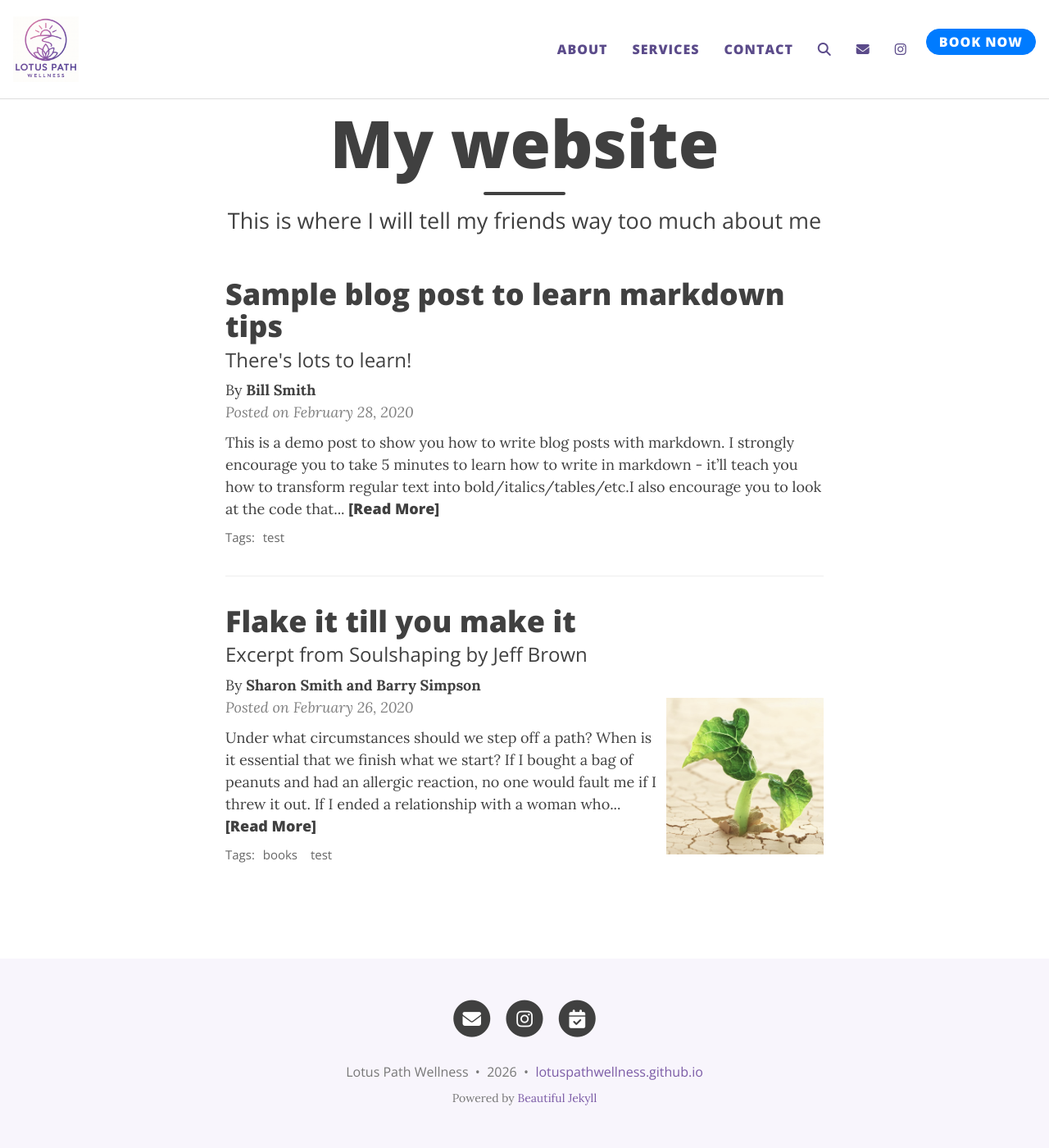
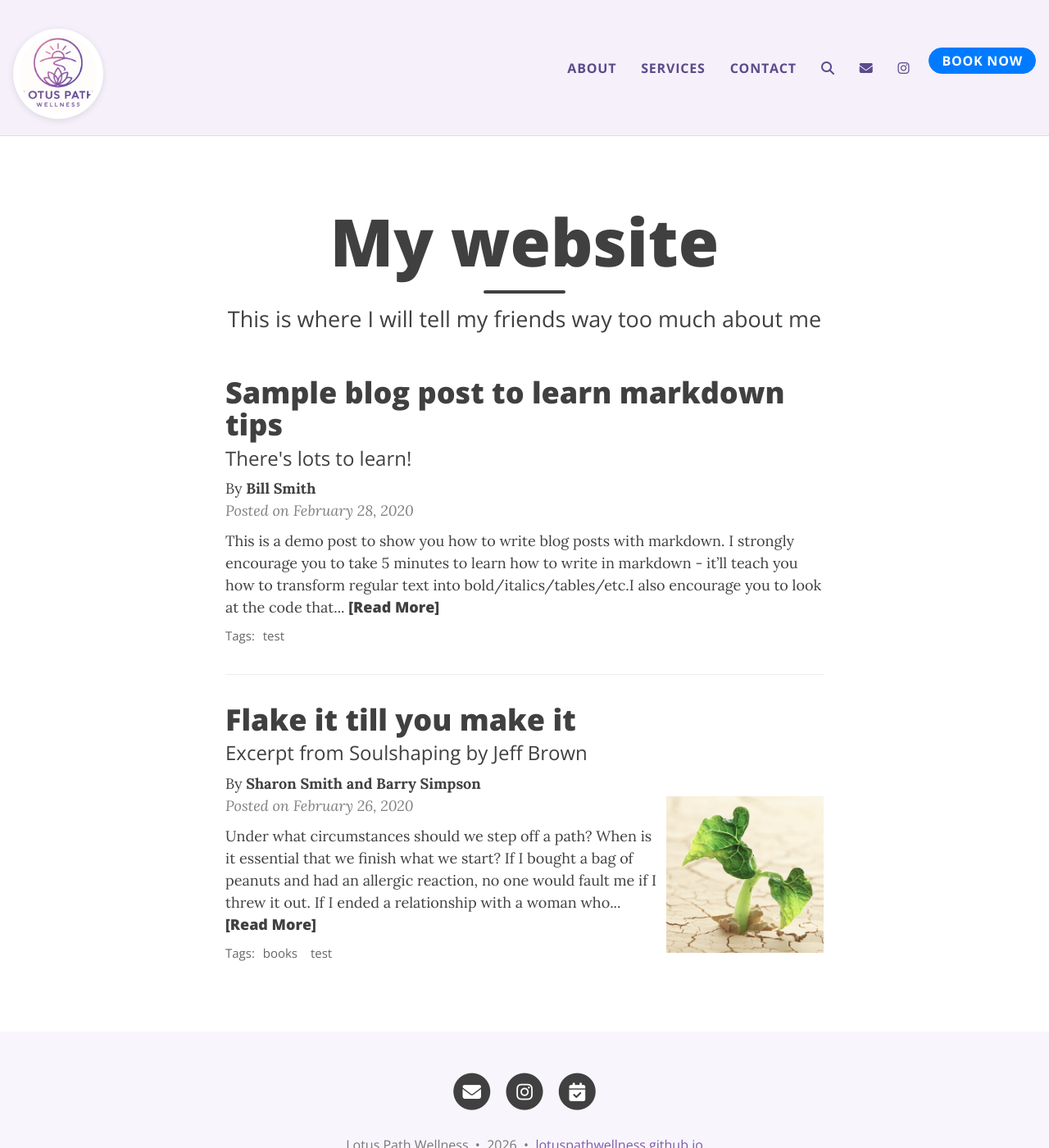
Before and after one commit to lotuspathwellness/lotuspathwellness.github.io, a Jekyll site: the page built from index.html, in a window 1280 px wide and 1400 px high. Shown: the whole window at 82% size. Built offline with Jekyll 4.4.1, drawn with Linux system fonts in a browser that asks for light colours; the list of posts is cut into pages by our own code; comment, search, counter and statistics services are not loaded.

Commit message:
Style header with circular logo and light lilac background

```diff
--- a/assets/css/custom.css
+++ b/assets/css/custom.css
@@ -1,19 +1,51 @@
+.navbar-custom {
+  background-color: #F5F0FA !important;
+  min-height: 80px;
+}
+
+.navbar-custom .navbar-brand-logo {
+  position: relative;
+  z-index: 100;
+}
+
 .navbar-custom .navbar-brand-logo img,
 .navbar-custom.top-nav-short .navbar-brand-logo img,
 .navbar-custom.top-nav-short-permanent .navbar-brand-logo img {
-  height: 4rem;
+  height: 90px;
+  width: 90px;
+  border-radius: 50%;
+  background-color: #FFFFFF;
+  padding: 8px;
+  box-shadow: 0 2px 8px rgba(0, 0, 0, 0.1);
+  object-fit: contain;
+  margin-top: 10px;
 }
 
 @media (min-width: 1200px) {
   .navbar-custom .navbar-brand-logo img {
-    height: 5rem;
+    height: 110px;
+    width: 110px;
+    margin-top: 15px;
   }
 }
 
 .navbar-custom .navbar-nav .nav-item {
   font-size: 1rem;
+  letter-spacing: 0.05rem;
 }
 
 .navbar-custom .navbar-nav .nav-link {
   font-size: 1rem;
+  text-transform: uppercase;
+  font-weight: 700;
 }
+
+body {
+  padding-top: 100px;
+}
+
+@media (min-width: 1200px) {
+  body {
+    padding-top: 120px;
+  }
+}
```
